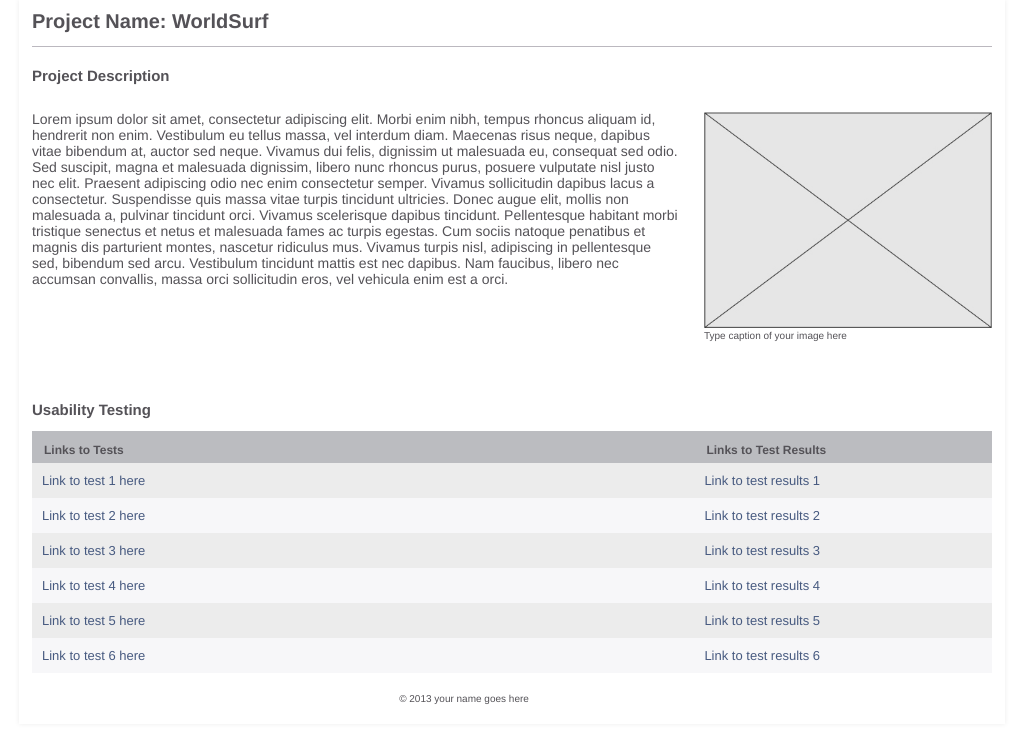
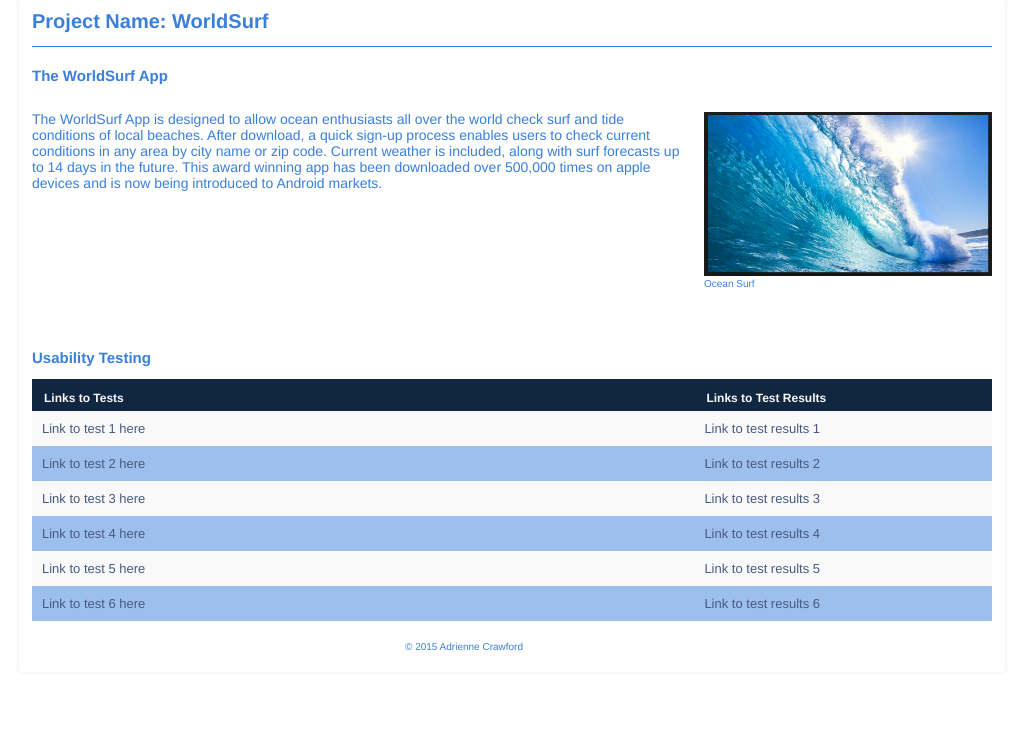
Before and after one commit to alcrawford/WiU, a plain HTML site: page Week1/index.html in a window 1280 px wide. Shown: the whole page, without its empty margins (128-1151 px from the left). Drawn offline with Linux system fonts and the light colour scheme.

Commit message:
Week 1 Landing Page

```diff
--- a/Week1/css/main.css
+++ b/Week1/css/main.css
@@ -3,7 +3,7 @@
 body{
 	font-size: 62.5%;
 	font-family: helvetica, arial, sans-serif;
-	color:#545257; /*changes color of the whole text*/
+	color:#397fdb; /*changes color of the whole text*/
 	margin-top: 0;
 }
 #wrapper{
@@ -19,7 +19,7 @@ body{
 /*-------------------------------------------  header -------------------------------------------------------*/
 
 header{
-	border-bottom: 1px solid #bbb8bf; /*changes color of border under project name*/
+	border-bottom: 1px solid #397fdb; /*changes color of border under project name*/
 }
 h1{
 	margin-top: 0;
@@ -30,7 +30,7 @@ h2{
 }
 /*-------------------------------------------  table -------------------------------------------------------*/
 table{
-	background: #f7f7f9;  /*changes color of the background of the table*/
+	background: #9cbfed;  /*changes color of the background of the table*/
 	border-collapse: collapse;
 	width: 100%;
 }
@@ -39,15 +39,15 @@ tr{
 	border-color: inherit;
 }
 .odd{
-	background: #ececec; /*changes color of the stripes table*/
+	background: #faf9f9; /*changes color of the stripes table*/
 }
 th{
 	text-align: left;
 	padding: 1em 1em .5em;
 	font-weight: bold;
 	font-size: 120%;
-	color: #545257;  /*changes color of table hd text*/
-	background: #bbbcc0; /*changes color of table hd background*/
+	color: #faf9f9;  /*changes color of table hd text*/
+	background: #112641; /*changes color of table hd background*/
 }
 th:first-child{
 	/*border-right: 1px solid #6a7680;*/
--- a/Week1/index.html
+++ b/Week1/index.html
@@ -18,14 +18,17 @@
      <h1>Project Name: WorldSurf</h1>
   </header>
   <section class="main">
-    <h2 class="desc-title">Project Description</h2>
+    <h2 class="desc-title">The WorldSurf App</h2>
     <!-- Replace this text with your description of the project -->
-    <p class="description">Lorem ipsum dolor sit amet, consectetur adipiscing elit. Morbi enim nibh, tempus rhoncus aliquam id, hendrerit non enim. Vestibulum eu tellus massa, vel interdum diam. Maecenas risus neque, dapibus vitae bibendum at, auctor sed neque. Vivamus dui felis, dignissim ut malesuada eu, consequat sed odio. Sed suscipit, magna et malesuada dignissim, libero nunc rhoncus purus, posuere vulputate nisl justo nec elit. Praesent adipiscing odio nec enim consectetur semper. Vivamus sollicitudin dapibus lacus a consectetur. Suspendisse quis massa vitae turpis tincidunt ultricies. Donec augue elit, mollis non malesuada a, pulvinar tincidunt orci. Vivamus scelerisque dapibus tincidunt. Pellentesque habitant morbi tristique senectus et netus et malesuada fames ac turpis egestas. Cum sociis natoque penatibus et magnis dis parturient montes, nascetur ridiculus mus. Vivamus turpis nisl, adipiscing in pellentesque sed, bibendum sed arcu. Vestibulum tincidunt mattis est nec dapibus. Nam faucibus, libero nec accumsan convallis, massa orci sollicitudin eros, vel vehicula enim est a orci.</p>
+    <p class="description">The WorldSurf App is designed to allow ocean enthusiasts all over the world check surf and tide conditions of local beaches.
+    After download, a quick sign-up process enables users to check current conditions in any area by city name or zip code. Current weather is
+    included, along with surf forecasts up to 14 days in the future. This award winning app has been downloaded over 500,000 times on apple devices and is now being
+    introduced to Android markets. </p>
     <figure>
     <!--   add your image to the img folder
       Replace the "img.jpg" with the name of your image  -->
-      <img src="img/img.jpg" alt="your picture description goes here"  />
-      <figcaption>Type caption of your image here</figcaption>
+      <img src="img/wave.png" alt="Ocean Surf"  />
+      <figcaption>Ocean Surf</figcaption>
     </figure>
   </section>
   <section class="sec">
@@ -69,7 +72,7 @@
     </table>
   </section>
 
-  <footer> &copy; 2013 your name goes here</footer>
+  <footer> &copy; 2015 Adrienne Crawford</footer>
   </div> <!-- #wrapper div ends here-->
 </body>
 </html>
```
Also changed, not shown: Week1/img/img.jpg (deleted), Week1/img/wave.png (added).
